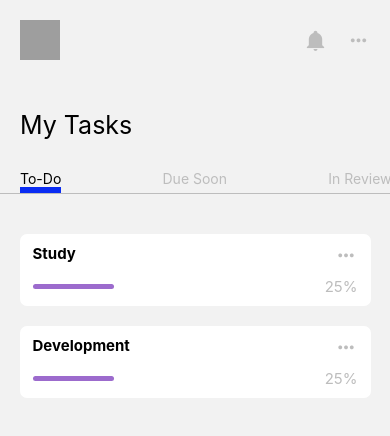
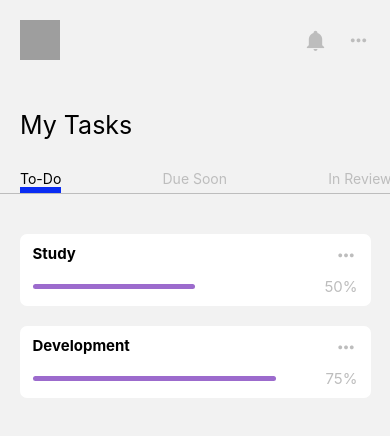
Before and after one commit to JulesEfrei/ReactNative-To-Do-List, a React Native app: screen /Home in a window 390 px wide. Shown: the top 436 px of the page. Built offline with nearby package versions, Linux system fonts and the light colour scheme; grey boxes are pictures that could not be loaded.

Commit message:
Add To-Do logic

```diff
--- a/src/components/ToDo.jsx
+++ b/src/components/ToDo.jsx
@@ -7,6 +7,12 @@ import Icon from 'react-native-vector-icons/MaterialCommunityIcons';
 export default function ToDo() {
 
     const { data, setData} = useContext(dataContext)
+
+    function calcul(category) {
+
+        return Math.floor((Object.values(data[category]).filter(elm => elm.checked == true).length / data[category].length) * 100)
+
+    }
 
     return (
 
@@ -19,8 +25,8 @@ export default function ToDo() {
                     <TouchableOpacity style={styles.topIcon}><Icon name="dots-horizontal" size={23} color="#BDBDBD" /></TouchableOpacity>
                 </View>
                 <View style={styles.progressBarContainer}>
-                    <View style={styles.progressBar}></View>
-                    <Text style={styles.progressBarLevel}>25%</Text>
+                    <View style={[styles.progressBar, {width: calcul(elm) + "%" }]}></View>
+                    <Text style={styles.progressBarLevel}>{ calcul(elm) }%</Text>
                 </View>
             </TouchableOpacity>
         ))}
@@ -71,7 +77,6 @@ const styles = {
         color: "#BDBDBD",
     },
     progressBar: {
-        width: "25%",
         height: 5,
         borderRadius: 5,
         backgroundColor: "#9C6BCD"
--- a/src/context/DataProvider.jsx
+++ b/src/context/DataProvider.jsx
@@ -5,12 +5,14 @@ export default function DataProvider({ children }) {
 
     const [data, setData] = useState({
         Study: [
-            {name: "Fare ceci", date: "13/04/22", checked: false},
+            {name: "Fare ceci", date: "13/04/22", checked: true},
             {name: "Fare cela", date: "13/04/22", checked: false},
         ],
         Development: [
             {name: "Fare si", date: "13/04/22", checked: false},
-            {name: "Fare ça", date: "13/04/22", checked: false},
+            {name: "Fare ça", date: "13/04/22", checked: true},
+            {name: "Fare jsp", date: "13/04/22", checked: true},
+            {name: "Fare jsp", date: "13/04/22", checked: true},
         ],
     })
 
```
